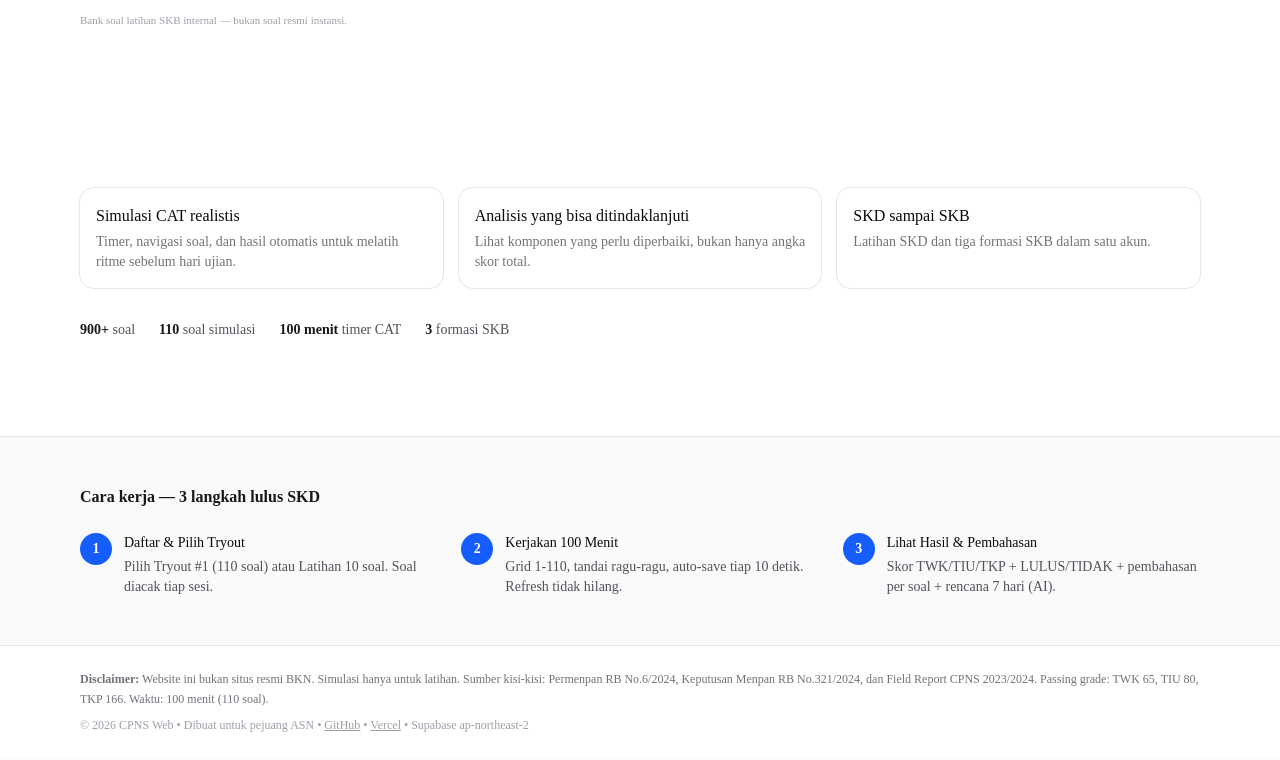
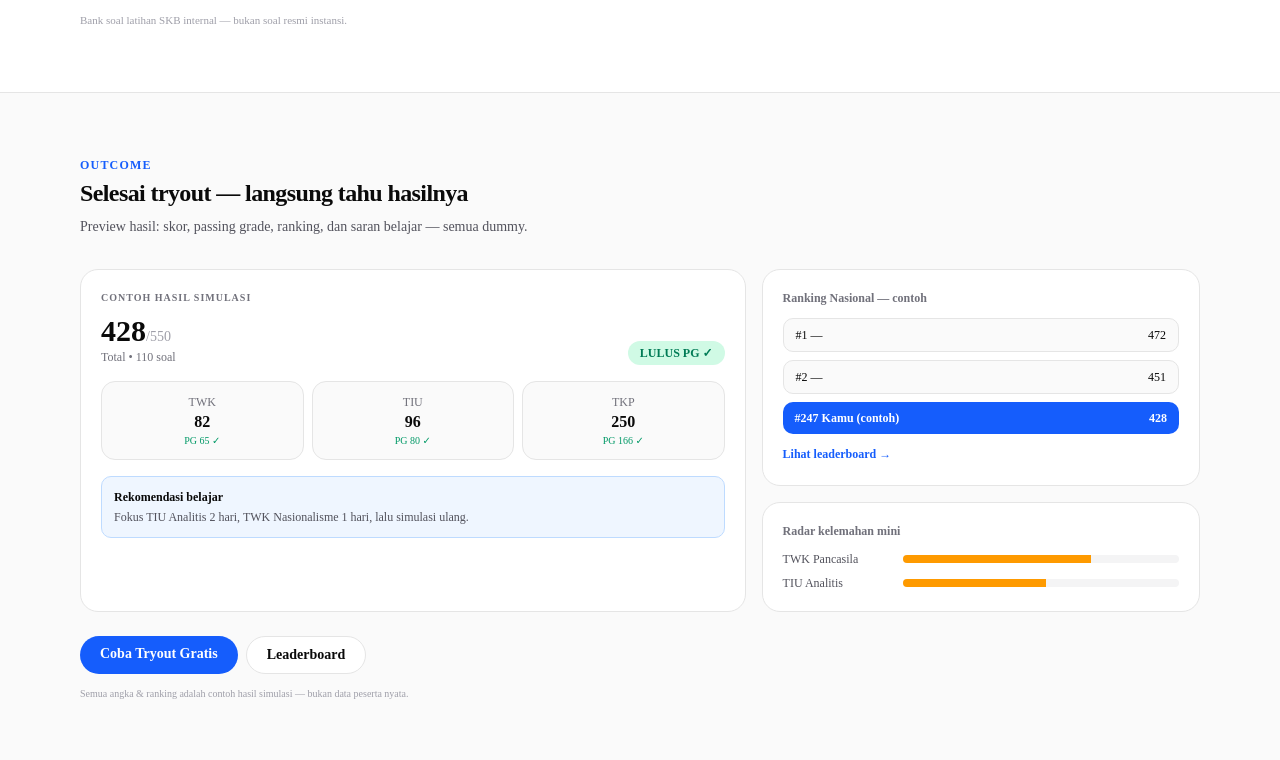
Before and after one commit to RhazorJavkins/CPNS_WEB, a Next.js app: page / in a window 1280 px wide. Shown: the part 3140-3900 px from the top of the page. Built offline with nearby package versions, Linux system fonts and the light colour scheme; no server answers; the database is empty.

Commit message:
feat: Fase 6 ResultPreview
- result card 428/550 LULUS PG, TWK/TIU/TKP, ranking #247 dummy, radar mini, rekomendasi belajar + CTA

```diff
--- a/src/app/page.tsx
+++ b/src/app/page.tsx
@@ -6,6 +6,7 @@ import TrustMetrics from "@/components/landing/TrustMetrics";
 import ProductWalkthrough from "@/components/landing/ProductWalkthrough";
 import FeatureShowcase from "@/components/landing/FeatureShowcase";
 import SkbSection from "@/components/landing/SkbSection";
+import ResultPreview from "@/components/landing/ResultPreview";
 
 function FAQSchema() {
   const faq = {
@@ -58,6 +59,7 @@ export default function Home() {
       <ProductWalkthrough />
       <FeatureShowcase />
       <SkbSection />
+      <ResultPreview />
       <section className="flex-1 bg-white dark:bg-zinc-900">
         <div className="max-w-6xl mx-auto px-4 py-16 md:py-24">
           <div className="grid gap-4 md:grid-cols-3">
--- /dev/null
+++ b/src/components/landing/ResultPreview.tsx
@@ -0,0 +1,86 @@
+"use client";
+import Link from "next/link";
+
+export default function ResultPreview() {
+  return (
+    <section className="bg-zinc-50 dark:bg-zinc-900 border-t">
+      <div className="max-w-6xl mx-auto px-4 py-12 md:py-16">
+        <div className="max-w-2xl">
+          <p className="text-xs font-semibold tracking-widest uppercase text-blue-600">Outcome</p>
+          <h2 className="text-xl md:text-2xl font-bold tracking-tight mt-1">Selesai tryout — langsung tahu hasilnya</h2>
+          <p className="text-sm text-zinc-600 dark:text-zinc-400 mt-2">Preview hasil: skor, passing grade, ranking, dan saran belajar — semua dummy.</p>
+        </div>
+
+        <div className="grid gap-4 md:grid-cols-5 mt-8">
+          {/* Result card besar */}
+          <div className="md:col-span-3 rounded-2xl border bg-white dark:bg-zinc-950 p-5">
+            <p className="text-[10px] font-semibold tracking-widest uppercase text-zinc-500">Contoh hasil simulasi</p>
+            <div className="mt-2 flex items-end justify-between">
+              <div>
+                <p className="text-3xl font-black">428<span className="text-sm font-medium text-zinc-400">/550</span></p>
+                <p className="text-xs text-zinc-500">Total • 110 soal</p>
+              </div>
+              <span className="rounded-full bg-emerald-100 text-emerald-700 px-3 py-1 text-xs font-bold">LULUS PG ✓</span>
+            </div>
+            <div className="mt-4 grid grid-cols-3 gap-2 text-xs">
+              {[
+                { k: "TWK", v: 82, pg: 65 },
+                { k: "TIU", v: 96, pg: 80 },
+                { k: "TKP", v: 250, pg: 166 },
+              ].map((s) => (
+                <div key={s.k} className="rounded-xl bg-zinc-50 dark:bg-zinc-900 border p-3 text-center">
+                  <p className="text-zinc-500">{s.k}</p>
+                  <p className="font-bold text-base">{s.v}</p>
+                  <p className="text-[10px] text-emerald-600">PG {s.pg} ✓</p>
+                </div>
+              ))}
+            </div>
+            <div className="mt-4 rounded-lg bg-blue-50 dark:bg-blue-950/30 border border-blue-200 dark:border-blue-900 p-3 text-xs">
+              <p className="font-semibold">Rekomendasi belajar</p>
+              <p className="text-zinc-600 dark:text-zinc-400 mt-1">Fokus TIU Analitis 2 hari, TWK Nasionalisme 1 hari, lalu simulasi ulang.</p>
+            </div>
+          </div>
+
+          {/* Ranking + radar mini */}
+          <div className="md:col-span-2 space-y-4">
+            <div className="rounded-2xl border bg-white dark:bg-zinc-950 p-5">
+              <p className="text-xs font-semibold text-zinc-500">Ranking Nasional — contoh</p>
+              <div className="mt-3 space-y-2 text-xs">
+                {[
+                  { rk: 1, nm: "—", sc: 472, me: false },
+                  { rk: 2, nm: "—", sc: 451, me: false },
+                  { rk: 247, nm: "Kamu (contoh)", sc: 428, me: true },
+                ].map((r) => (
+                  <div key={r.rk} className={`flex justify-between rounded-lg px-3 py-2 ${r.me ? "bg-blue-600 text-white font-semibold" : "bg-zinc-50 dark:bg-zinc-900 border"}`}>
+                    <span>#{r.rk} {r.nm}</span><span>{r.sc}</span>
+                  </div>
+                ))}
+              </div>
+              <Link href="/leaderboard" className="text-xs text-blue-600 font-semibold mt-3 inline-block">Lihat leaderboard →</Link>
+            </div>
+            <div className="rounded-2xl border bg-white dark:bg-zinc-950 p-5">
+              <p className="text-xs font-semibold text-zinc-500">Radar kelemahan mini</p>
+              <div className="mt-3 space-y-2 text-xs">
+                {[
+                  { k: "TWK Pancasila", v: 68 },
+                  { k: "TIU Analitis", v: 52 },
+                ].map((r) => (
+                  <div key={r.k} className="flex items-center gap-2">
+                    <span className="w-28 text-zinc-600 dark:text-zinc-400">{r.k}</span>
+                    <div className="flex-1 h-2 bg-zinc-100 dark:bg-zinc-800 rounded-full overflow-hidden"><div className="h-full bg-amber-500" style={{ width: `${r.v}%` }} /></div>
+                  </div>
+                ))}
+              </div>
+            </div>
+          </div>
+        </div>
+
+        <div className="mt-6 flex gap-2">
+          <Link href="/tryout" className="rounded-full bg-blue-600 text-white px-5 py-2 text-sm font-semibold">Coba Tryout Gratis</Link>
+          <Link href="/leaderboard" className="rounded-full border bg-white dark:bg-zinc-900 px-5 py-2 text-sm font-semibold">Leaderboard</Link>
+        </div>
+        <p className="text-[10px] text-zinc-400 mt-3">Semua angka & ranking adalah contoh hasil simulasi — bukan data peserta nyata.</p>
+      </div>
+    </section>
+  );
+}
```
